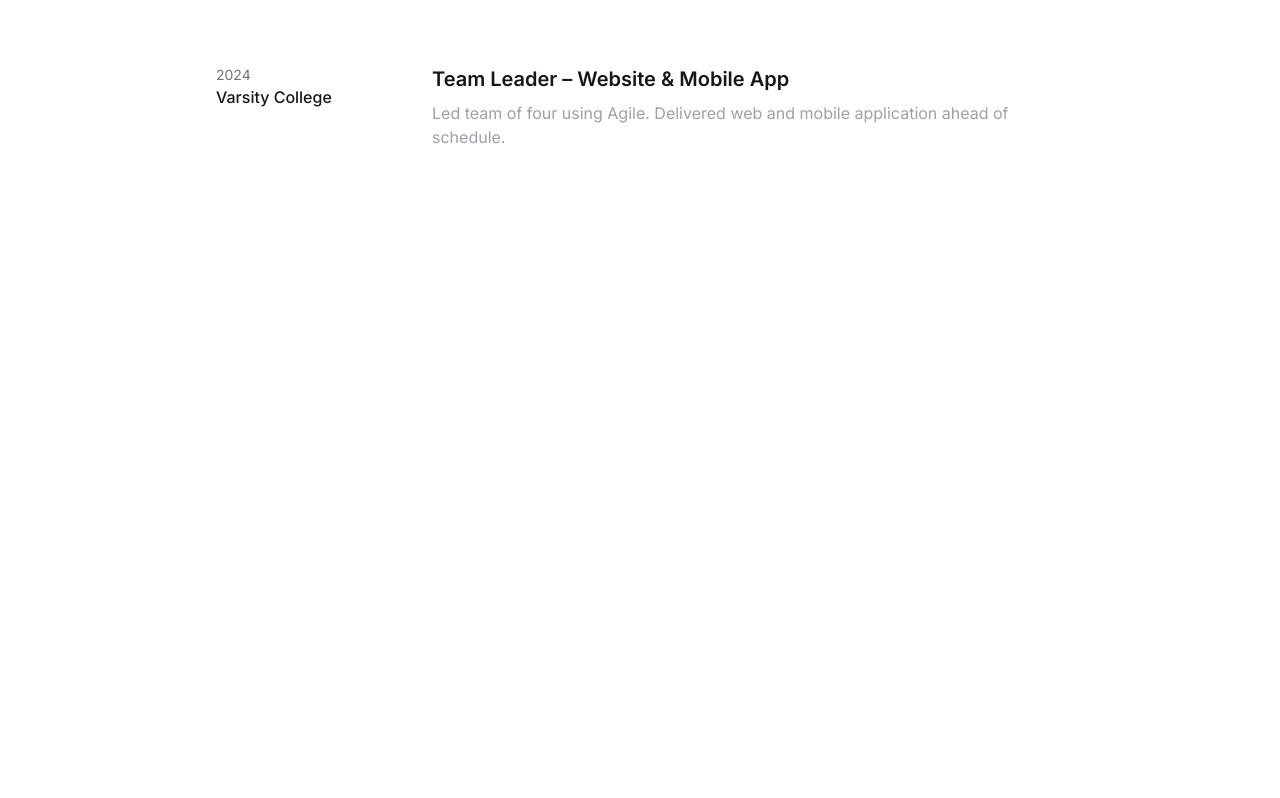
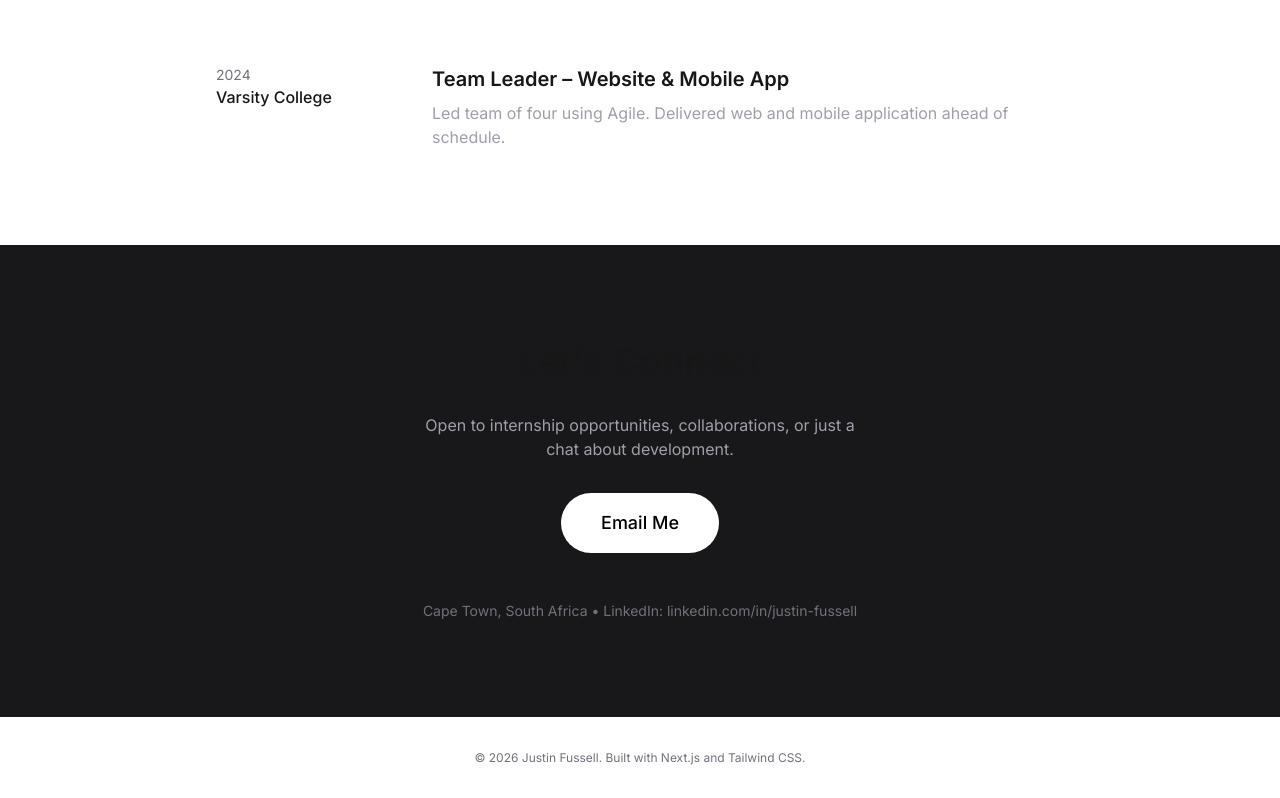
Before and after one commit to JustinFussell/justin-fussell-portfolio, a Next.js app: page / in a window 1280 px wide. Shown: the part 2277-3075 px from the top of the page. Before the commit the page ends 2522 px from the top, so only its background shows below. Built offline with nearby package versions, Linux system fonts and the light colour scheme.

Commit message:
feat: Add Contact section and footer with email link
Simple, effective contact area with direct email link and footer crediting the tech stack for transparency.

```diff
--- a/app/page.tsx
+++ b/app/page.tsx
@@ -128,6 +128,30 @@ export default function Home() {
           </div>
         </div>
       </section>
+
+            {/* Contact Section */}
+      <section id="contact" className="py-24 px-6 bg-zinc-900">
+        <div className="max-w-md mx-auto text-center">
+          <h2 className="text-4xl font-bold mb-8">Let's Connect</h2>
+          <p className="text-zinc-400 mb-8">
+            Open to internship opportunities, collaborations, or just a chat about development.
+          </p>
+          <a
+            href="mailto:justinfussell23@gmail.com"
+            className="inline-block bg-white text-black px-10 py-4 rounded-full font-medium hover:bg-zinc-200 transition text-lg"
+          >
+            Email Me
+          </a>
+          <div className="mt-12 text-sm text-zinc-500">
+            Cape Town, South Africa • LinkedIn: linkedin.com/in/justin-fussell
+          </div>
+        </div>
+      </section>
+
+      {/* Footer */}
+      <footer className="py-8 text-center text-xs text-zinc-500 border-t border-white/10">
+        © {new Date().getFullYear()} Justin Fussell. Built with Next.js and Tailwind CSS.
+      </footer>
     </main>
   );
 }
```
